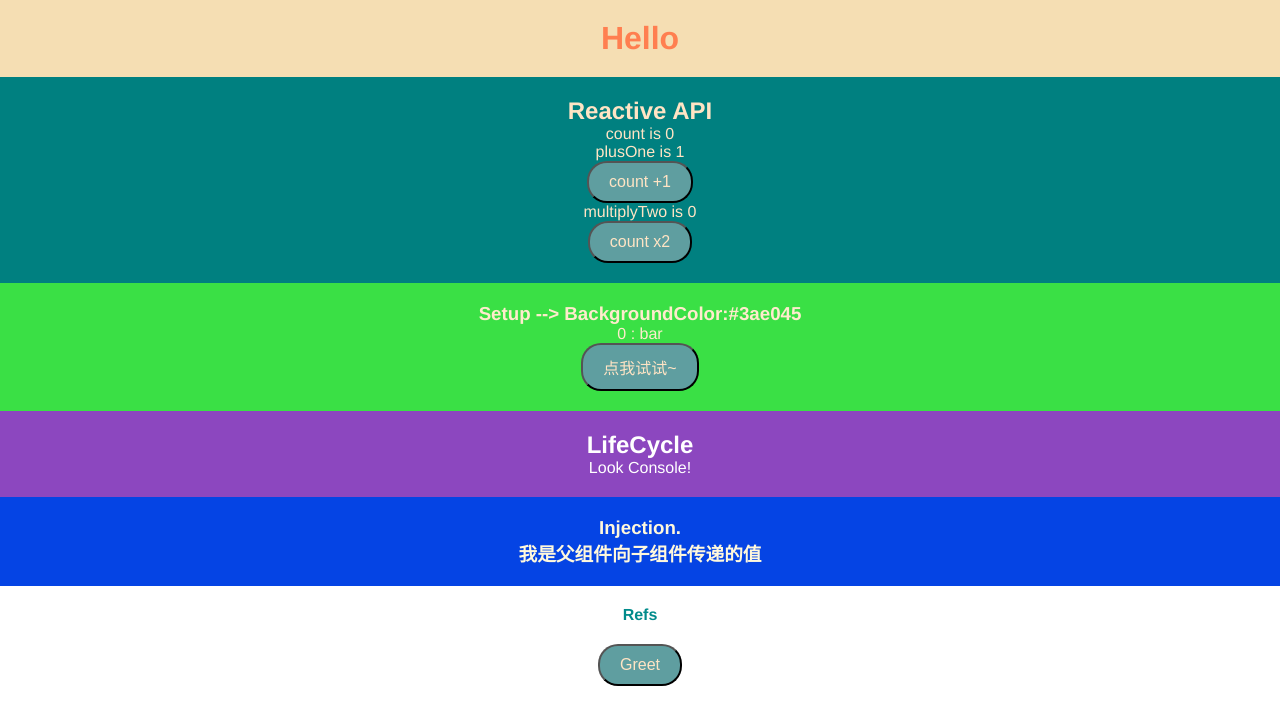
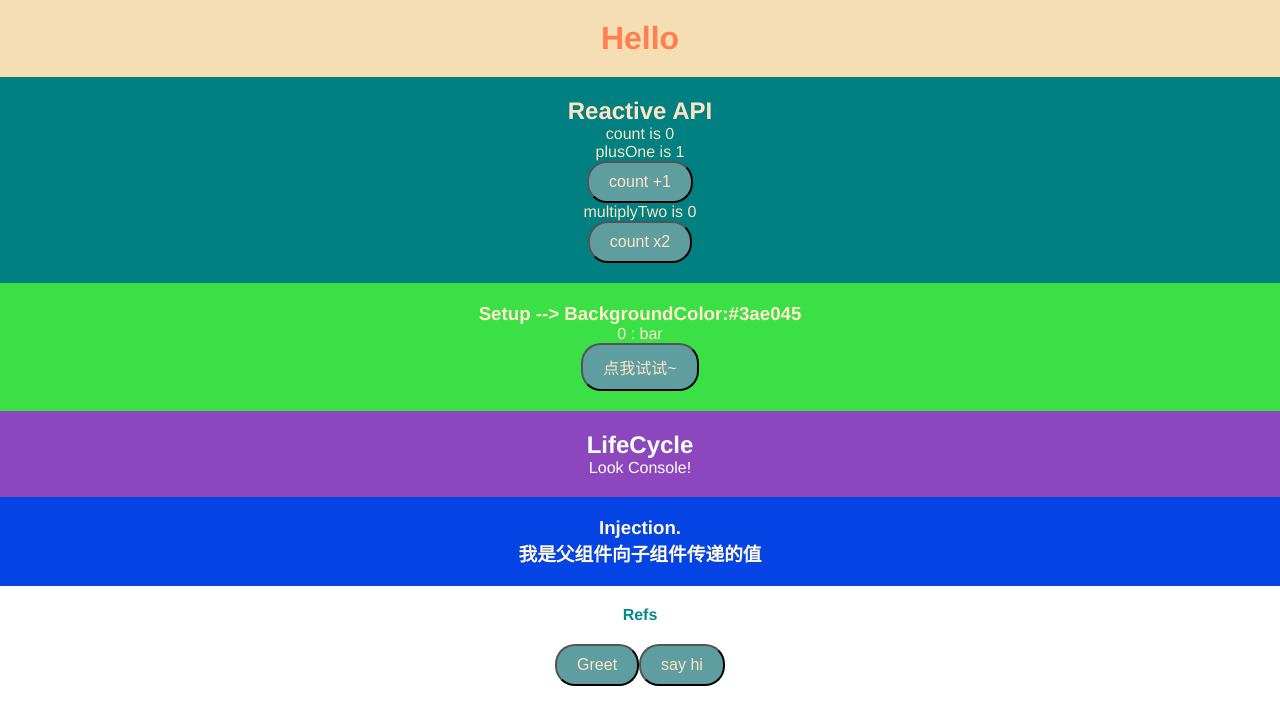
Before and after one commit to consolejs/vue3-composition-api-fresh, a Vue app: page / in a window 1280 px wide. Shown: the top 724 px of the page. Built offline with nearby package versions, Linux system fonts and the light colour scheme.

Commit message:
:sparkles: Methods in Inline Handlers

```diff
--- a/src/components/Event.vue
+++ b/src/components/Event.vue
@@ -2,6 +2,7 @@
 <div id="example-2">
     <!-- `greet` 是在下面定义的方法名 -->
     <button @click="greet">Greet</button>
+    <button @click="say('hi', $event)">say hi</button>
 </div>
 </template>
 
@@ -18,13 +19,20 @@ export default defineComponent({
     },
     // 在 `methods` 对象中定义方法
     methods: {
-        greet: function (event) {
+        greet(event) {
             // `this` 在方法里指向当前 Vue 实例
             console.log('Hello ' + this.name + '!')
             // `event` 是原生 DOM 事件
             if (event) {
                 console.log(event.target.tagName)
             }
+        },
+        say(msg, event) {
+            // 现在我们可以访问原生事件对象
+            if (event) {
+                console.log(event.target.tagName)
+            }
+            alert(msg)
         }
     }
 })
```
